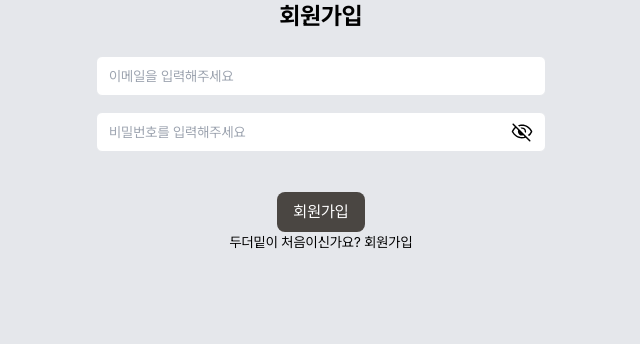
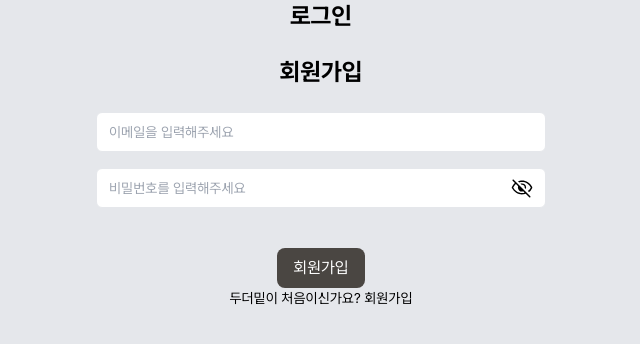
Before and after one commit to doy00/moim-platform-nextjs-typescript, a Next.js app: page /signin in a window 1280 px wide. Shown: the top 344 px of the page, without its empty margins (319-959 px from the left). Built offline with nearby package versions, Linux system fonts and the light colour scheme; no server answers.

Commit message:
chore: 오타 수정

```diff
--- a/src/containers/auth/SignInContainer.tsx
+++ b/src/containers/auth/SignInContainer.tsx
@@ -6,6 +6,9 @@ import Link from 'next/link';
 export default function SignInContainer() {
   return (
     <div className="w-full h-full flex flex-col items-center justify-center">
+      <div className="flex flex-col items-center justify-center gap-2 pb-6">
+        <h1 className="text-title-1 font-bold">로그인</h1>
+      </div>
       <SignInForm />
       <p className="text-sm text-gray-500">
         두더밑이 처음이신가요? <Link href="/signup">회원가입</Link>
--- a/src/containers/auth/SignUpContainer.tsx
+++ b/src/containers/auth/SignUpContainer.tsx
@@ -6,6 +6,9 @@ import Link from 'next/link';
 export default function SignUpContainer() {
   return (
     <div className="w-full h-full flex flex-col items-center justify-center">
+      <div className="flex flex-col items-center justify-center gap-2 pb-6">
+        <h1 className="text-title-1 font-bold">회원가입</h1>
+      </div>
       <SignUpForm />
       <p className="text-sm text-gray-500">
         이미 회원이신가요? <Link href="/signin">로그인</Link>
```
